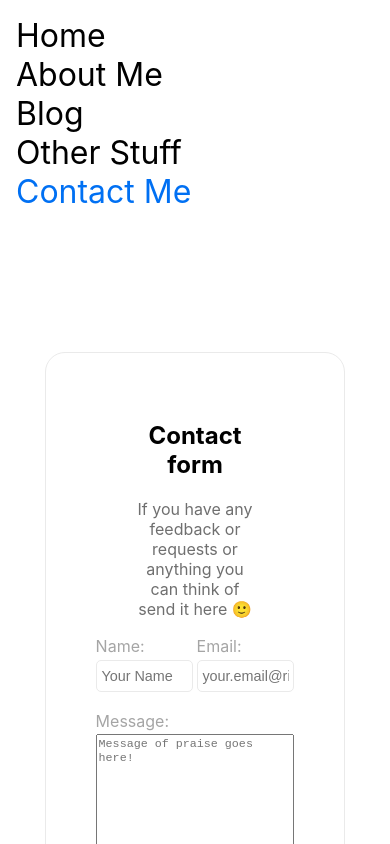
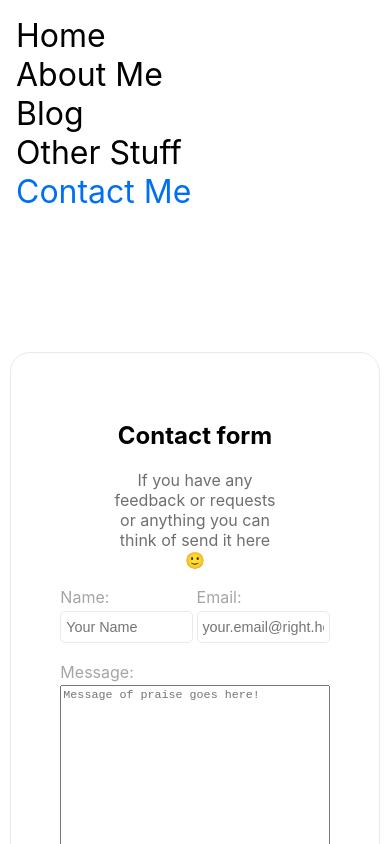
Before and after one commit to lucblassel/lucblassel.com, a Next.js app: page /contact in a window 390 px wide. Shown: the top 844 px of the page. Built offline with nearby package versions, Linux system fonts and the light colour scheme.

Commit message:
more responsivity

```diff
--- a/styles/Contact.module.css
+++ b/styles/Contact.module.css
@@ -75,3 +75,15 @@
   background-color: var(--link-color);
   color: white;
 }
+
+@media screen and (max-width: 750px) {
+  .formWrapper {
+    width: 95%;
+  }
+}
+
+@media screen and (max-width: 100px) {
+  .formWrapper {
+    width: 75%;
+  }
+}
--- a/styles/Home.module.css
+++ b/styles/Home.module.css
@@ -51,6 +51,13 @@
   margin: 0;
   line-height: 1.15;
   font-size: 4rem;
+}
+
+@media screen and (max-width: 750px) {
+  .title {
+    width: 95%;
+    font-size: 350%;
+  }
 }
 
 .title,
```
